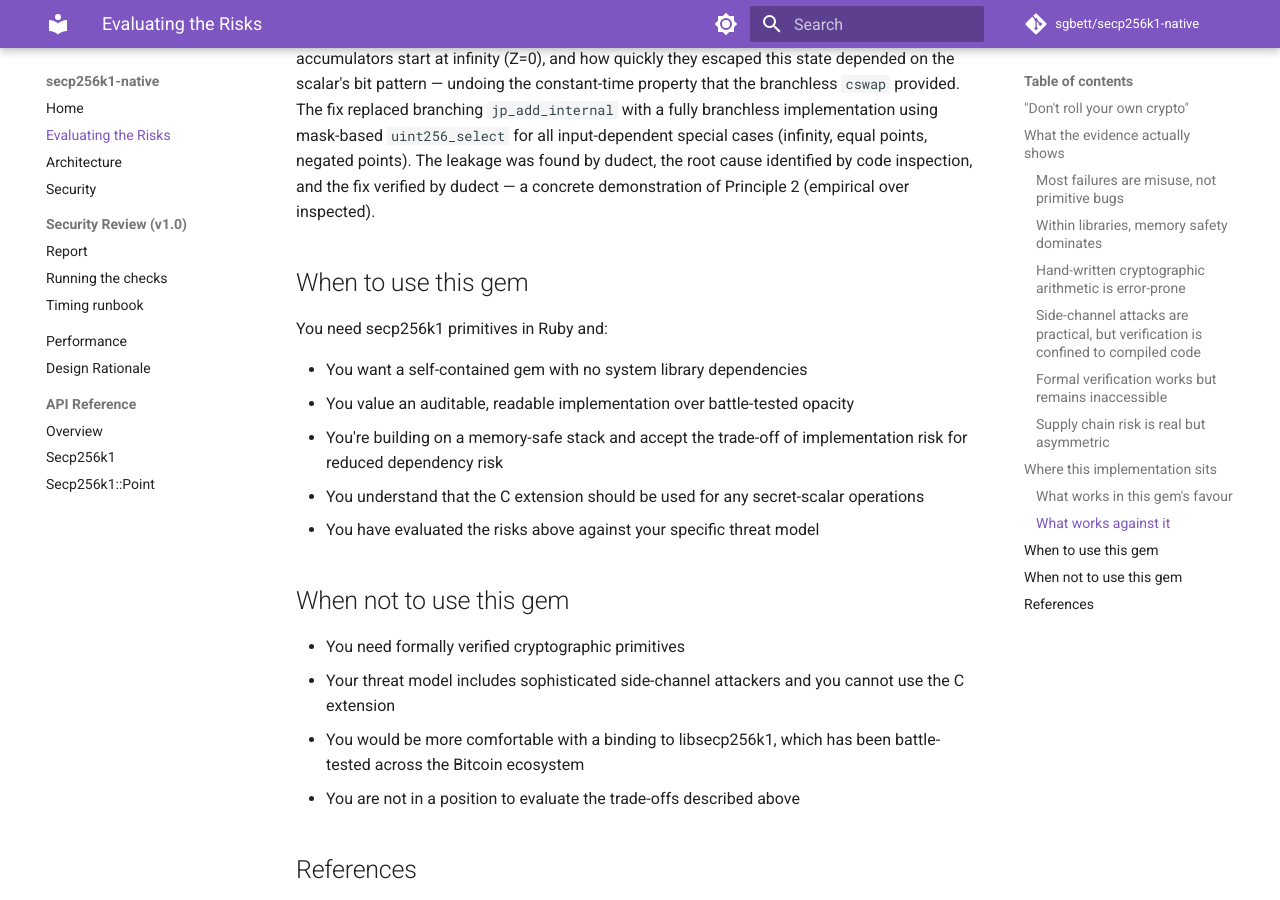
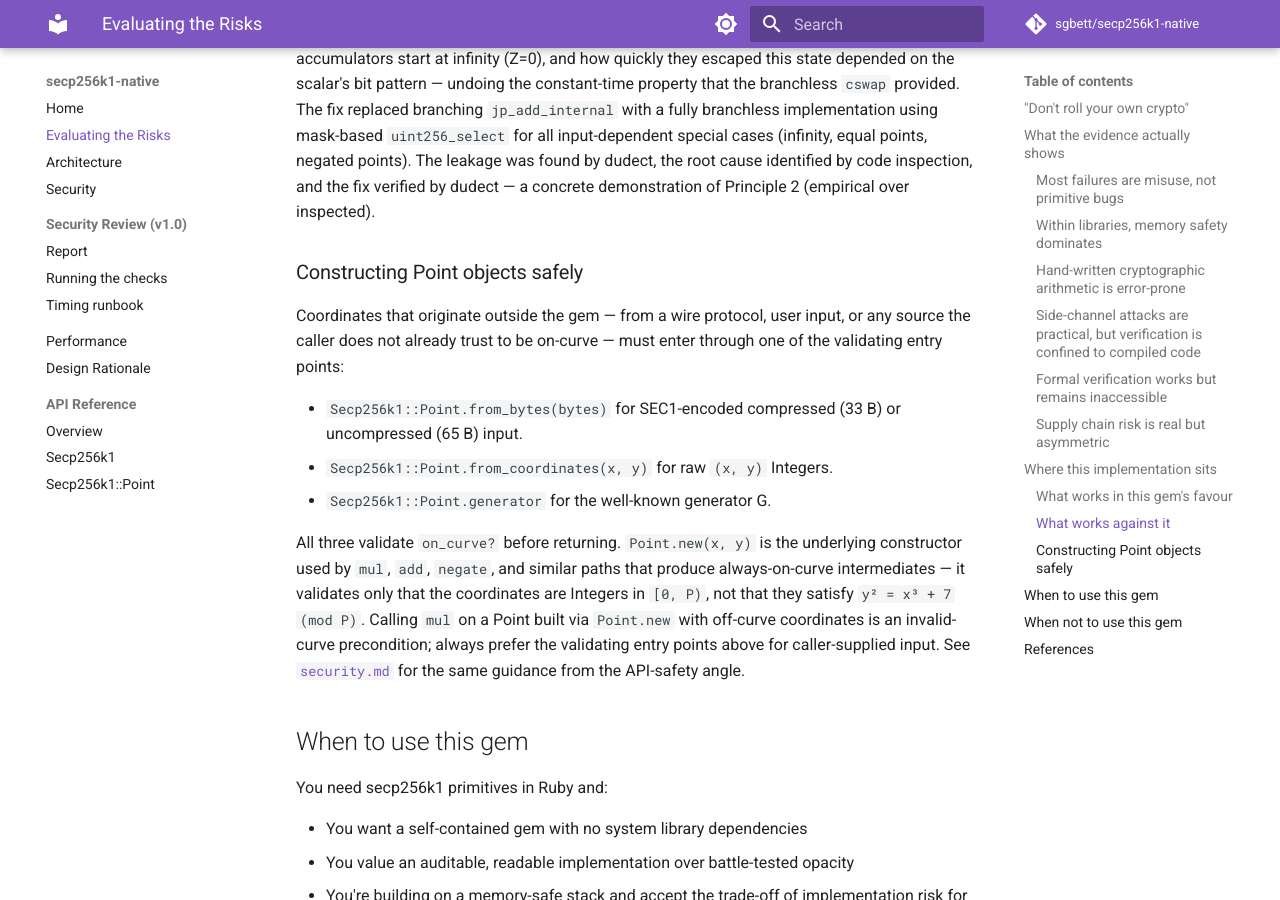
Before and after one commit to sgbett/secp256k1-native, an MkDocs documentation site: the page built from docs/risks.md, in a window 1280 px wide and 900 px high, scrolled down 4964 px. Built offline with MkDocs 1.6.1 and Material for MkDocs 9.7.7, drawn with Linux system fonts in a browser that asks for light colours; comment, search, counter and statistics services are not loaded.

Commit message:
docs: complete I-5 / L-5 doc closure (Copilot review)
Two Copilot follow-ups on PR #31:

1. The inline comment at lib/secp256k1.rb:339 inside scalar_multiply_wnaf
   still said "simple LRU" — I-5 updated only the comment at the
   constant declaration (line 311). Now both say FIFO. Same single-line
   fix as the original I-5 commit, just at the other site.

2. HLR #23's acceptance criterion names YARD AND docs/risks.md as the
   doc targets for L-5 (Point construction entry points). The earlier
   L-5 commit covered YARD and docs/security.md but not docs/risks.md.
   Added a "Constructing Point objects safely" subsection to risks.md,
   mirroring the security.md guidance with a cross-link.

Refs #23 (I-5 / L-5 doc completion, Copilot review on #31).

Co-Authored-By: Claude Opus 4.7 (1M context) <noreply@anthropic.com>

```diff
--- a/docs/risks.md
+++ b/docs/risks.md
@@ -86,6 +86,16 @@ Given the evidence above, here is an honest assessment of where this gem's speci
 
 **Empirical constant-time verification.** The C extension's constant-time properties are empirically tested using a dudect-based timing harness (Welch's t-test, |t| < 4.5 threshold). Field arithmetic operations (`fred`, `fsub`, `fneg`, `fadd`) pass — their branchless conditional selection produces no detectable timing variation across 1.5 million measurements per function. The Montgomery ladder (`scalar_multiply_ct_internal`) passes at 10,000 measurements (|t| = 1.0). An earlier version had a measured timing leakage (|t| = 875) caused by early-return branches in `jp_add_internal` on `uint256_is_zero(&p[2])` (infinity checks). Inside the ladder, the accumulators start at infinity (Z=0), and how quickly they escaped this state depended on the scalar's bit pattern — undoing the constant-time property that the branchless `cswap` provided. The fix replaced branching `jp_add_internal` with a fully branchless implementation using mask-based `uint256_select` for all input-dependent special cases (infinity, equal points, negated points). The leakage was found by dudect, the root cause identified by code inspection, and the fix verified by dudect — a concrete demonstration of Principle 2 (empirical over inspected).
 
+### Constructing Point objects safely
+
+Coordinates that originate outside the gem — from a wire protocol, user input, or any source the caller does not already trust to be on-curve — must enter through one of the validating entry points:
+
+- `Secp256k1::Point.from_bytes(bytes)` for SEC1-encoded compressed (33 B) or uncompressed (65 B) input.
+- `Secp256k1::Point.from_coordinates(x, y)` for raw `(x, y)` Integers.
+- `Secp256k1::Point.generator` for the well-known generator G.
+
+All three validate `on_curve?` before returning. `Point.new(x, y)` is the underlying constructor used by `mul`, `add`, `negate`, and similar paths that produce always-on-curve intermediates — it validates only that the coordinates are Integers in `[0, P)`, not that they satisfy `y² = x³ + 7 (mod P)`. Calling `mul` on a Point built via `Point.new` with off-curve coordinates is an invalid-curve precondition; always prefer the validating entry points above for caller-supplied input. See [`security.md`](security.md#constructing-point-objects) for the same guidance from the API-safety angle.
+
 ## When to use this gem
 
 You need secp256k1 primitives in Ruby and:
```
Also changed, not shown: 1 other file.
